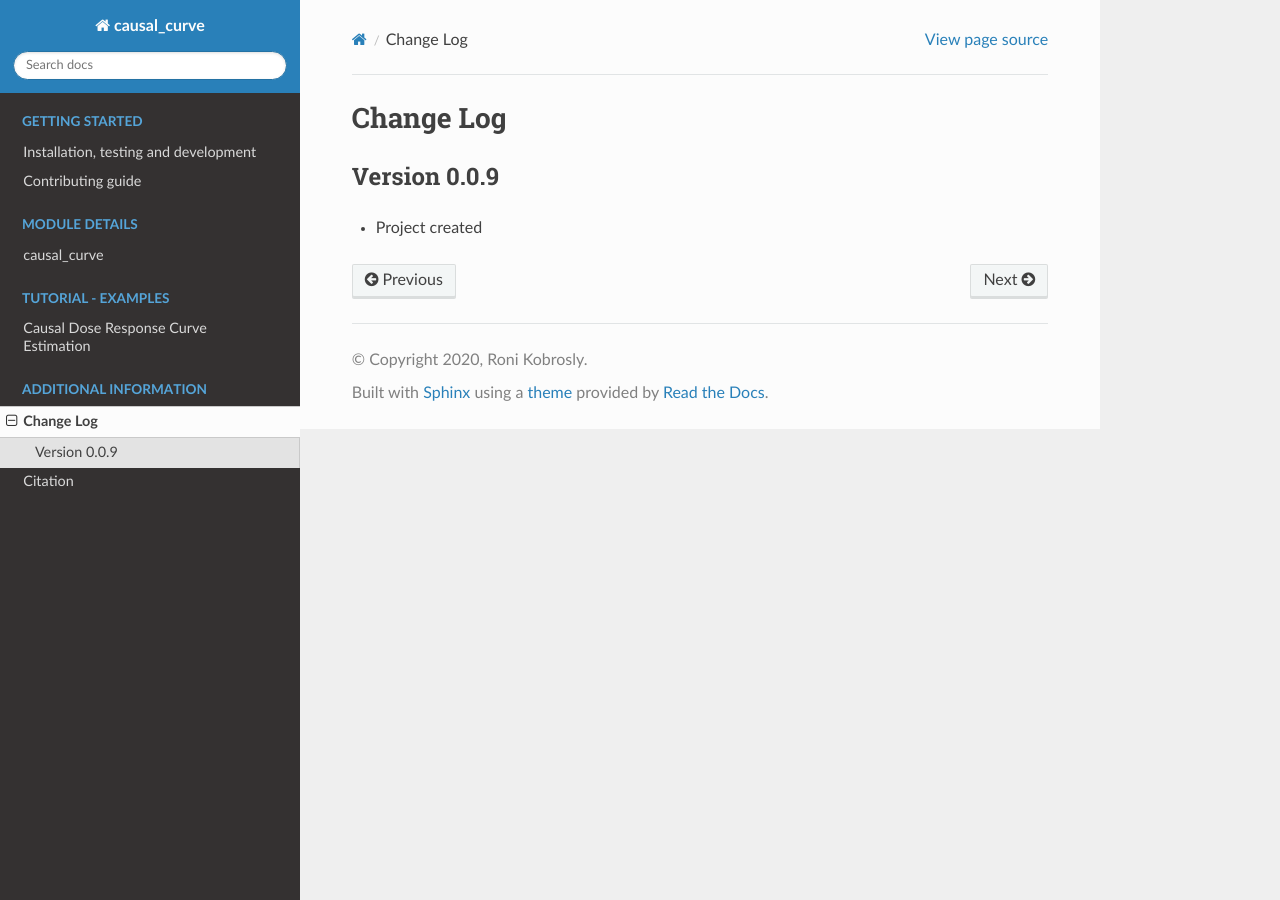
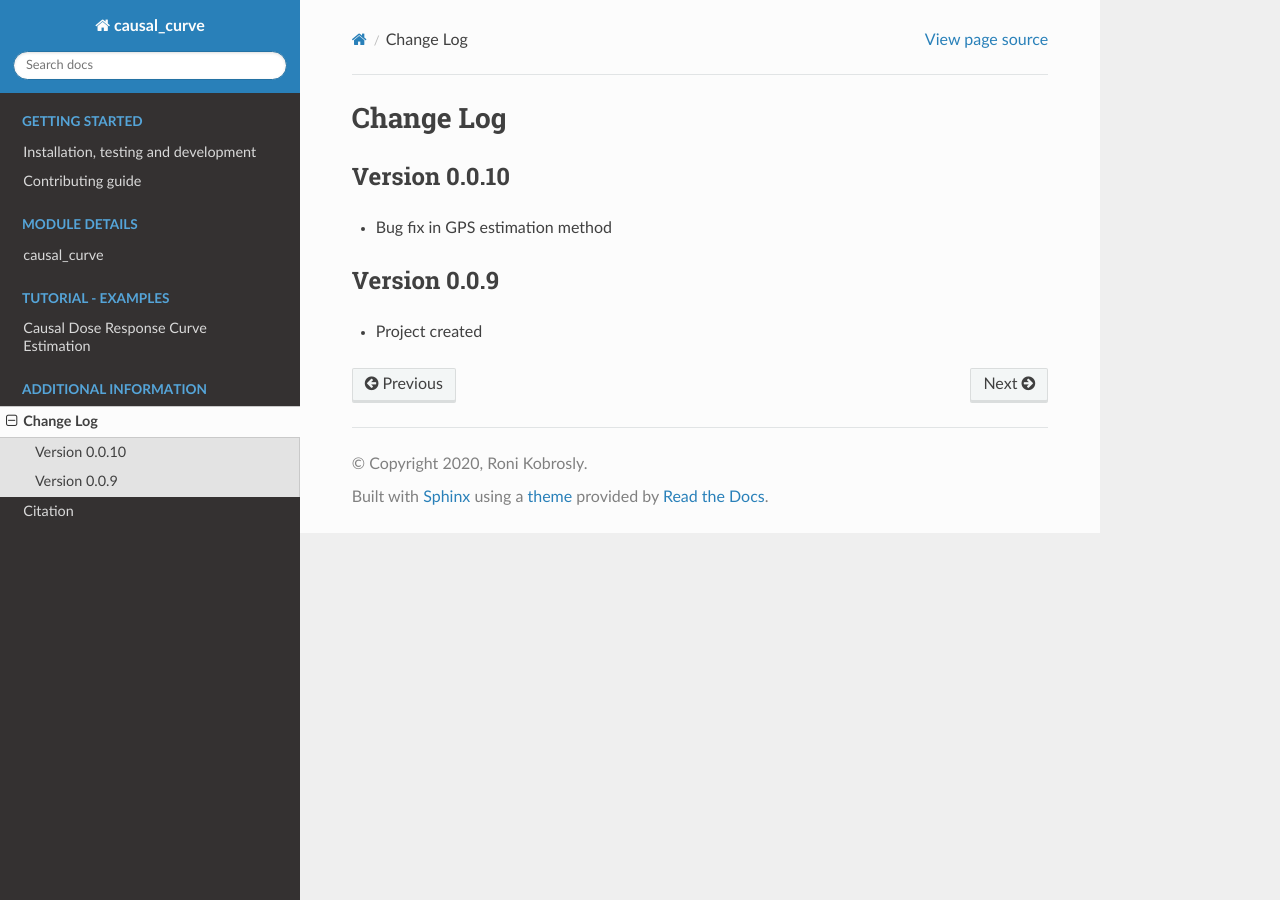
Before and after one commit to ronikobrosly/causal-curve, a Sphinx documentation site: the page built from docs/changelog.rst, in a window 1280 px wide. Built offline with Sphinx 7.4.7 and the Read the Docs theme 2.0.0, drawn with Linux system fonts in a browser that asks for light colours.

Commit message:
fixed issue with GPS estimation

```diff
--- a/docs/changelog.rst
+++ b/docs/changelog.rst
@@ -4,6 +4,12 @@
 Change Log
 ==========
 
+Version 0.0.10
+-------------
+
+- Bug fix in GPS estimation method
+
+
 Version 0.0.9
 -------------
 
--- a/docs/conf.py
+++ b/docs/conf.py
@@ -22,7 +22,7 @@ copyright = '2020, Roni Kobrosly'
 author = 'Roni Kobrosly'
 
 # The full version, including alpha/beta/rc tags
-release = '0.0.9'
+release = '0.0.10'
 
 
 # -- General configuration ---------------------------------------------------
--- a/setup.py
+++ b/setup.py
@@ -5,7 +5,7 @@ with open("README.md", "r") as fh:
 
 setuptools.setup(
     name="causal-curve",
-    version="0.0.9",
+    version="0.0.10",
     author="Roni Kobrosly",
     author_email="roni.kobrosly@gmail.com",
     description="A python library with tools to perform causal inference using \
```
Also changed, not shown: 1 other file.
